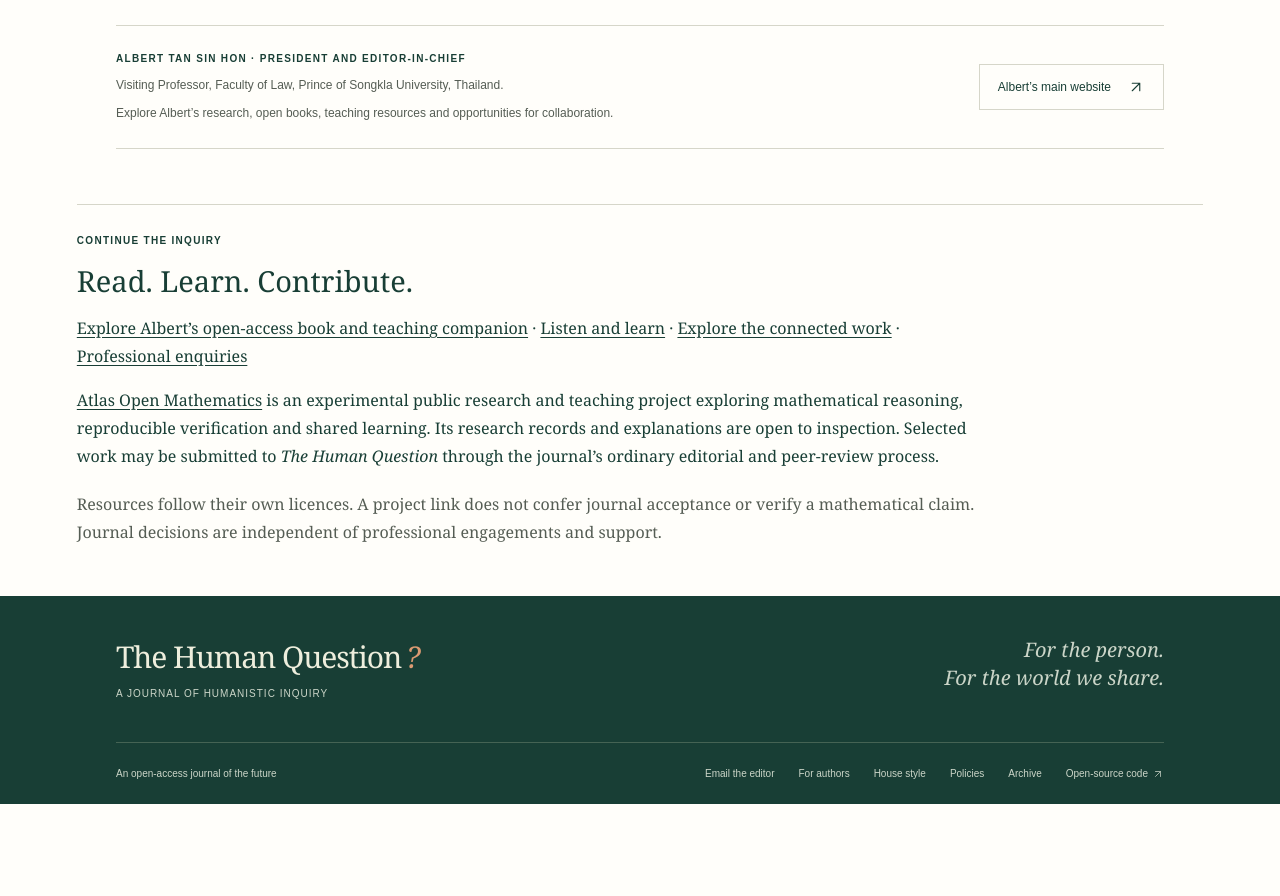
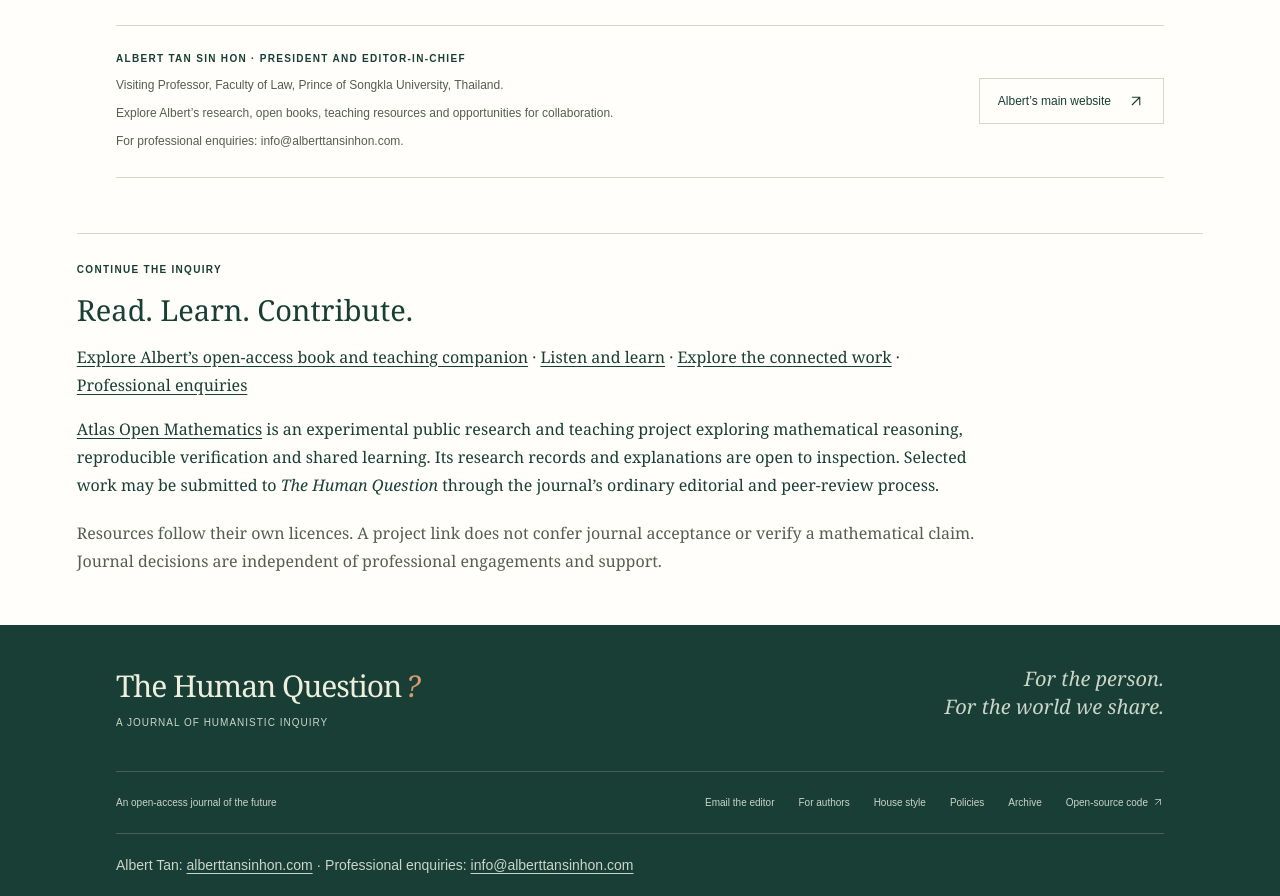
Before and after one commit to Albertito-AI/open-humanities-journal, a website: page src/index.html in a window 1280 px wide. Shown: the part 1720-2616 px from the top of the page. Before the commit the page ends 2524 px from the top, so only its background shows below. Drawn offline with Linux system fonts and the light colour scheme; no server answers.

Commit message:
Add Albert's professional email across journal website contact points (#23)

```diff
--- a/content/journal.json
+++ b/content/journal.json
@@ -3,7 +3,7 @@
   "subtitle": "A Journal of Humanistic Inquiry",
   "description": "The Human Question explores how people make meaning, live together and understand their place in the world. Across law, the sciences, politics and the humanities, it asks what ideas and institutions mean for the person and humanity as a whole.",
   "founder": "Albert Tan",
-  "officialWebsite": "https://www.alberttansinhon.com",
+  "officialWebsite": "https://alberttansinhon.com",
   "sourceCode": "https://github.com/Albertito-AI/open-humanities-journal",
   "siteUrl": "https://thehumanquestionjournal.com",
   "intendedDomain": "https://thehumanquestionjournal.com",
--- a/src/index.html
+++ b/src/index.html
@@ -34,8 +34,8 @@
       <div class="principle-strip" aria-label="Journal principles"><div><span class="principle-number">01</span><span>Human questions.<br><strong>Across disciplines.</strong></span></div><div><span class="principle-number">02</span><span>Open access.<br><strong>Knowledge to share.</strong></span></div><div><span class="principle-number">03</span><span>Independent judgement.<br><strong>Accountable scholarship.</strong></span></div></div>
       <div class="content-section"><div class="section-heading"><div><span class="eyebrow">The founding issue is here</span><h2>Five inquiries into responsibility.</h2></div><span class="small-label">2026 · NUMBER 1</span></div><div class="founding-card"><div class="founding-icon"><svg class="icon" aria-hidden="true"><use href="#book"/></svg><span>NO. 01</span></div><div><span class="eyebrow">Read the complete issue</span><h3>Law, institutions and the people they affect.</h3><p>Ong Shuyin, Izhar Ahmed, Albert Tan Sin Hon, Terence Chia Qi Han and Panupong Chalermsin examine climate data, equal standing, investment settlements, insurance protection and legal reasoning with generative artificial intelligence.</p><div class="download-actions"><a class="text-button" href="/issues/2026-number-1/">Explore the contents <svg class="icon" aria-hidden="true"><use href="#arrow"/></svg></a><a class="text-button" href="/issues/2026-number-1/THQ_2026_Number_1_Complete_Issue_corrected_20261113.pdf" download>Download the complete issue · PDF <svg class="icon" aria-hidden="true"><use href="#download"/></svg></a></div></div></div></div>
       <div class="purpose-section"><div><span class="eyebrow">Different disciplines. A shared concern.</span><h2>For the person.<br>For the world we share.</h2></div><div><p><i>The Human Question: A Journal of Humanistic Inquiry</i> explores how people make meaning, live together and understand their place in the world.</p><p>Whether examining law, science, politics, technology or culture, the journal returns to a shared concern: what does this mean for the person, and for humanity as a whole?</p><div class="scope-tags"><span>Law &amp; institutions</span><span>Science &amp; technology</span><span>Politics &amp; society</span><span>Culture &amp; meaning</span></div></div></div>
-      <div class="founder-band"><div><span class="eyebrow">Albert Tan Sin Hon · President and Editor-in-Chief</span><p>Visiting Professor, Faculty of Law, Prince of Songkla University, Thailand.</p><p>Explore Albert’s research, open books, teaching resources and opportunities for collaboration.</p></div><a href="https://www.alberttansinhon.com" class="button button-secondary" target="_blank" rel="noopener noreferrer">Albert’s main website <svg class="icon" aria-hidden="true"><use href="#external"/></svg></a></div>
-      <div class="related-resources"><span class="eyebrow">Continue the inquiry</span><h2>Read. Learn. Contribute.</h2><p><a href="https://www.alberttansinhon.com/ibol/">Explore Albert’s open-access book and teaching companion</a> · <a href="https://www.alberttansinhon.com/listen-and-learn/">Listen and learn</a> · <a href="https://www.alberttansinhon.com/explore/">Explore the connected work</a> · <a href="https://www.alberttansinhon.com/#contact">Professional enquiries</a></p><p><a href="https://github.com/Albertito-AI/atlas-open-mathematics">Atlas Open Mathematics</a> is an experimental public research and teaching project exploring mathematical reasoning, reproducible verification and shared learning. Its research records and explanations are open to inspection. Selected work may be submitted to <i>The Human Question</i> through the journal’s ordinary editorial and peer-review process.</p><p class="small-print">Resources follow their own licences. A project link does not confer journal acceptance or verify a mathematical claim. Journal decisions are independent of professional engagements and support.</p></div>
+      <div class="founder-band"><div><span class="eyebrow">Albert Tan Sin Hon · President and Editor-in-Chief</span><p>Visiting Professor, Faculty of Law, Prince of Songkla University, Thailand.</p><p>Explore Albert’s research, open books, teaching resources and opportunities for collaboration.</p><p>For professional enquiries: <!--email_off--><a href="mailto:info@alberttansinhon.com">info@alberttansinhon.com</a><!--/email_off-->.</p></div><a href="https://alberttansinhon.com" class="button button-secondary" target="_blank" rel="noopener noreferrer">Albert’s main website <svg class="icon" aria-hidden="true"><use href="#external"/></svg></a></div>
+      <div class="related-resources"><span class="eyebrow">Continue the inquiry</span><h2>Read. Learn. Contribute.</h2><p><a href="https://alberttansinhon.com/ibol/">Explore Albert’s open-access book and teaching companion</a> · <a href="https://alberttansinhon.com/listen-and-learn/">Listen and learn</a> · <a href="https://alberttansinhon.com/explore/">Explore the connected work</a> · <a href="https://alberttansinhon.com/#contact">Professional enquiries</a></p><p><a href="https://github.com/Albertito-AI/atlas-open-mathematics">Atlas Open Mathematics</a> is an experimental public research and teaching project exploring mathematical reasoning, reproducible verification and shared learning. Its research records and explanations are open to inspection. Selected work may be submitted to <i>The Human Question</i> through the journal’s ordinary editorial and peer-review process.</p><p class="small-print">Resources follow their own licences. A project link does not confer journal acceptance or verify a mathematical claim. Journal decisions are independent of professional engagements and support.</p></div>
     </section>
     <section id="authors" data-view="authors" class="page-section" aria-labelledby="authors-title">
       <span class="eyebrow">Submissions by email</span><h1 id="authors-title" class="page-title" tabindex="-1">A thoughtful paper.<br><em>A simple beginning.</em></h1><p class="page-intro">Send your manuscript to the editorial team by email. Authors do not need a platform account.</p>
@@ -66,6 +66,6 @@
       <div class="discovery-note"><div><span class="eyebrow">For libraries, researchers &amp; agents</span><h2>Find it. Read it. Cite the source.</h2><p>Published records are also available in a structured catalogue. This contains public article details and links to the final PDFs.</p></div><div class="discovery-links"><a href="/catalogue.json" download>Download article catalogue (JSON) <svg class="icon" aria-hidden="true"><use href="#download"/></svg></a><a href="/llms.txt" target="_blank" rel="noopener">Agent reading guide (plain text) <svg class="icon" aria-hidden="true"><use href="#external"/></svg></a></div></div>
     </section>
   </main>
-  <footer class="site-footer"><div class="footer-top"><div><span class="footer-title">The Human Question<span>?</span></span><p>A Journal of Humanistic Inquiry</p></div><p>For the person.<br>For the world we share.</p></div><div class="footer-bottom"><span>An open-access journal of the future</span><div><!--email_off--><a href="mailto:editor@thehumanquestionjournal.com">Email the editor</a><!--/email_off--><a href="#authors">For authors</a><a href="#style">House style</a><a href="#policies">Policies</a><a href="#archive">Archive</a><a href="https://github.com/Albertito-AI/open-humanities-journal" target="_blank" rel="noopener noreferrer">Open-source code <svg class="icon" aria-hidden="true"><use href="#external"/></svg></a></div></div></footer>
+  <footer class="site-footer"><div class="footer-top"><div><span class="footer-title">The Human Question<span>?</span></span><p>A Journal of Humanistic Inquiry</p></div><p>For the person.<br>For the world we share.</p></div><div class="footer-bottom"><span>An open-access journal of the future</span><div><!--email_off--><a href="mailto:editor@thehumanquestionjournal.com">Email the editor</a><!--/email_off--><a href="#authors">For authors</a><a href="#style">House style</a><a href="#policies">Policies</a><a href="#archive">Archive</a><a href="https://github.com/Albertito-AI/open-humanities-journal" target="_blank" rel="noopener noreferrer">Open-source code <svg class="icon" aria-hidden="true"><use href="#external"/></svg></a></div></div><p class="professional-contact">Albert Tan: <a href="https://alberttansinhon.com">alberttansinhon.com</a> · Professional enquiries: <!--email_off--><a href="mailto:info@alberttansinhon.com">info@alberttansinhon.com</a><!--/email_off--></p></footer>
 </body>
 </html>
--- a/src/styles.css
+++ b/src/styles.css
@@ -176,3 +176,10 @@
 .author-affiliation { font-size: .95rem; font-weight: 400; margin: .25rem 0 .5rem; }
 .article-correction { margin: 1.5rem 0; padding: .75rem 1rem; border-left: 2px solid currentColor; }
 .article-correction p { margin: 0; }
+
+/* Personal enquiries remain distinct from journal correspondence. */
+.professional-contact{font:14px/1.6 var(--sans);overflow-wrap:anywhere}
+.professional-contact a{text-decoration:underline;text-underline-offset:.18em}
+.site-footer>.professional-contact{max-width:1400px;margin:0 auto;padding:20px 0;border-top:1px solid #456354;color:#cbd5c8}
+.cfp-footer{flex-wrap:wrap}
+.cfp-footer .professional-contact{flex-basis:100%;margin:0;font:14px/1.6 var(--sans);color:#cbd5c8}
```
Also changed, not shown: scripts/build.mjs (+4 -3 lines), src/call-for-papers.html (+1 -1 lines), README.md.
